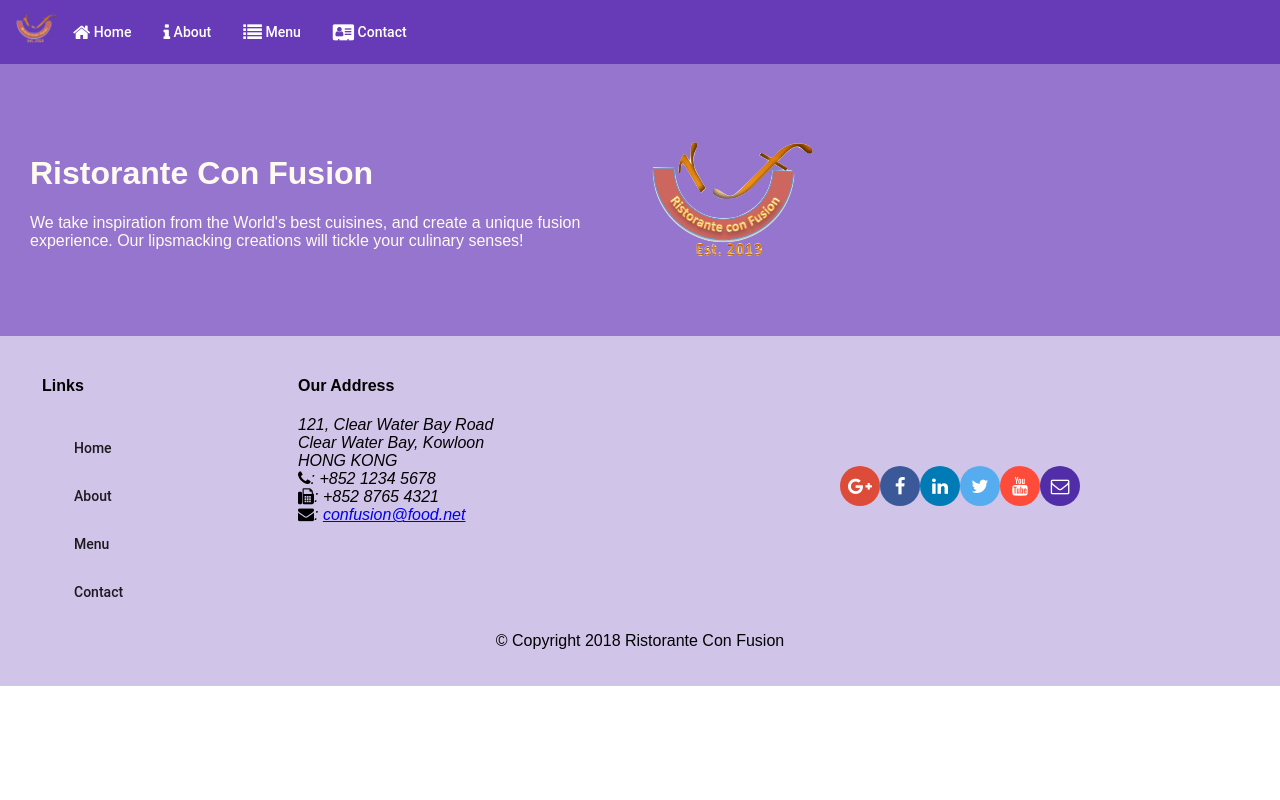
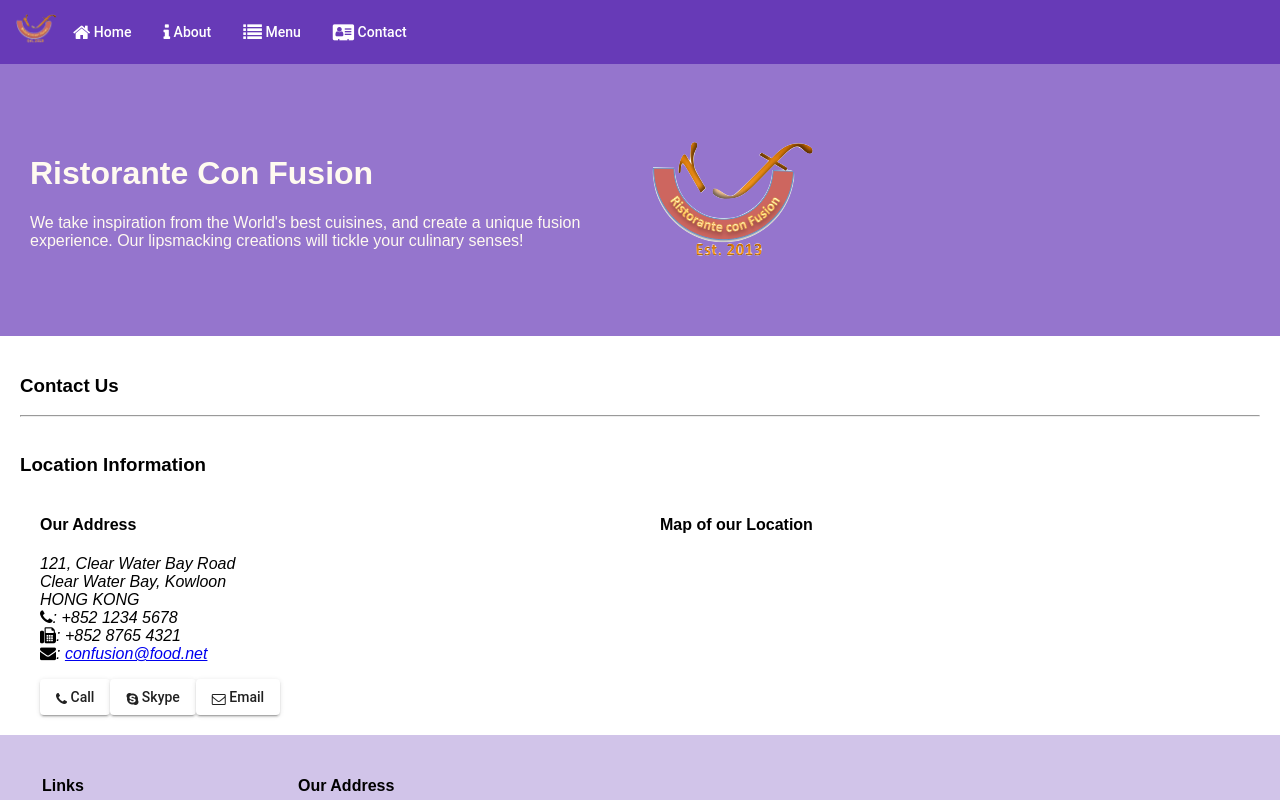
Before and after one commit to ogenefavour/conFusion, an Angular app: page /contactus in a window 1280 px wide. Before the commit this address led to /. Shown: the top 800 px of the page. Built offline with nearby package versions, Linux system fonts and the light colour scheme.

Commit message:
before office

```diff
--- a/src/app/app-routing/app-routing.module.ts
+++ b/src/app/app-routing/app-routing.module.ts
@@ -1,6 +1,6 @@
 import { NgModule } from '@angular/core';
 import { CommonModule } from '@angular/common';
-import { RouterModule, Route } from '@angular/router';
+import { RouterModule } from '@angular/router';
 import { routes } from './routes';
 
 
--- a/src/app/app-routing/routes.ts
+++ b/src/app/app-routing/routes.ts
@@ -9,5 +9,6 @@
 export const routes: Routes = [
     {path: 'home', component: HomeComponent},
     {path: 'menu', component: MenuComponent},
+    {path: 'contactus', component: ContactComponent},
     {path: '', redirectTo: '/home', pathMatch: 'full'},
 ];
--- a/src/app/contact/contact.component.html
+++ b/src/app/contact/contact.component.html
@@ -1 +1,38 @@
-<p>contact works!</p>
+<div class="container"
+  fxLayout="column"
+  fxLayoutGap="10px">
+
+  <div fxFlex>
+    <div>
+        <h3>Contact Us</h3>
+        <hr>
+    </div>
+  </div>
+
+  <div fxFlex>
+    <h3>Location Information</h3>
+    <div fxLayout="column" fxLayout.gt-sm="row">
+      <div fxFlex="50" fxFlexOffset="20px">
+        <h4>Our Address</h4>
+        <address>
+          121, Clear Water Bay Road<br>
+          Clear Water Bay, Kowloon<br>
+          HONG KONG<br>
+          <i class="fa fa-phone"></i>: +852 1234 5678<br>
+          <i class="fa fa-fax"></i>: +852 8765 4321<br>
+          <i class="fa fa-envelope"></i>:
+                <a href="mailto:confusion@food.net">confusion@food.net</a>
+        </address>
+        <p></p>
+        <div>
+          <a mat-raised-button href="tel:+85212345678"><i class="fa fa-phone"></i> Call</a>
+          <a mat-raised-button><i class="fa fa-skype"></i> Skype</a>
+          <a mat-raised-button href="mailto:confusion@food.net"><i class="fa fa-envelope-o"></i> Email</a>
+        </div>
+        </div>
+      <div fxFlex="40">
+        <h4>Map of our Location</h4>
+      </div>
+    </div>
+  </div>
+</div>
--- a/src/app/header/header.component.html
+++ b/src/app/header/header.component.html
@@ -3,7 +3,7 @@
     <a mat-button routerLink='/home'><span class="fa fa-home fa-lg"></span> Home</a>
     <a mat-button><span class="fa fa-info fa-lg"></span> About</a>
     <a mat-button routerLink='/menu'><span class="fa fa-list fa-lg"></span> Menu</a>
-    <a mat-button><span class="fa fa-address-card fa-lg"></span> Contact</a>
+    <a mat-button routerLink='/contactus'><span class="fa fa-address-card fa-lg"></span> Contact</a>
   </mat-toolbar>
 
   <div class="container jumbotron"
--- a/src/app/services/dish.service.ts
+++ b/src/app/services/dish.service.ts
@@ -13,4 +13,11 @@
     return DISHES;
   }
 
+  getDish(id: string) : Dish{
+    return DISHES.filter((dish) => (dish.id === id))[0];
+  }
+
+  getFeaturedDish() : Dish {
+    return DISHES.filter((dish) => (dish.featured))[0];
+  }
 }
--- /dev/null
+++ b/src/app/shared/promotions.ts
@@ -0,0 +1,5 @@
+import { Promotion } from './promotion';
+
+export const PROMOTION: Promotion[] = [
+
+];
```
Also changed, not shown: src/app/shared/promotion.ts (added, +9 -0 lines).
